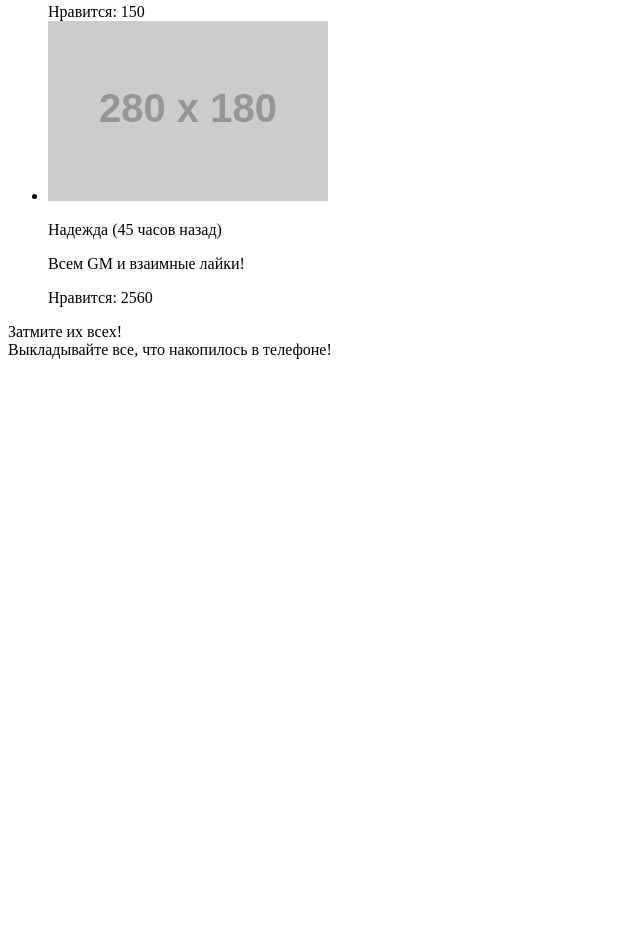
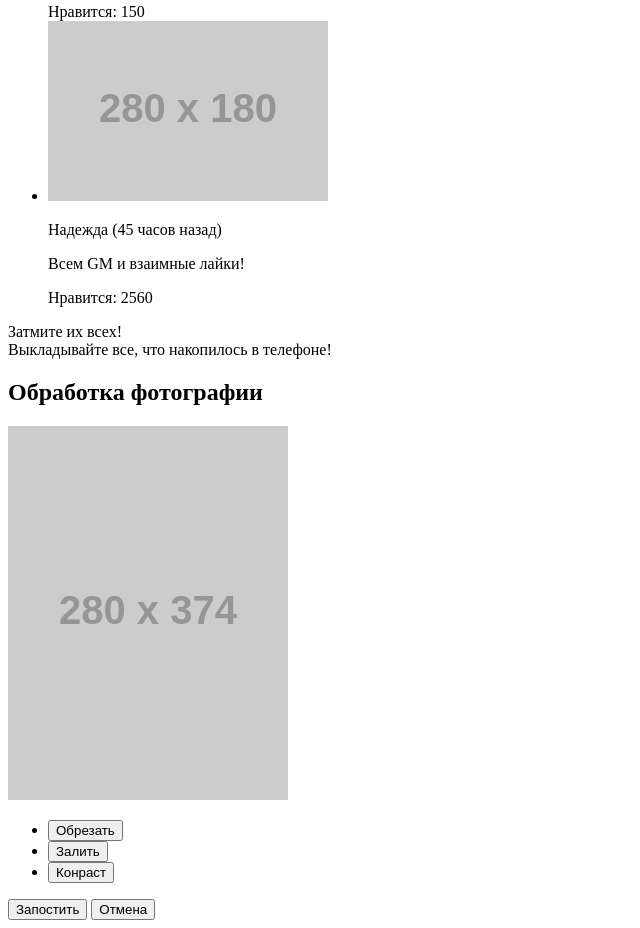
Before and after one commit to niaimko/108005-pink, a website: page source/photo.html in a window 1280 px wide. Shown: the part 1896-2824 px from the top of the page, without its empty margins (0-640 px from the left). Before the commit the page ends 2271 px from the top, so only its background shows below. Drawn offline with Linux system fonts and the light colour scheme; placeholder pictures from the web are drawn by us.

Commit message:
Разметка страницы фотографий: блок обработки изображений

```diff
--- a/source/photo.html
+++ b/source/photo.html
@@ -136,6 +136,41 @@
           Выкладывайте все, что накопилось в телефоне!
         </p>
       </section>
+      <!--блок обработки фотографий-->
+      <section class="photo-edit">
+        <h2 class="visually-hidden">Обработка фотографии</h2>
+        <form class="photo-edit__form" action="https://echo.htmlacademy.ru" method="get">
+          <a class="photo-edit__link">
+            <img class="photo-edit__link-image" src="http://placehold.it/280x374" width="280" height="374" alt="Изображение для обработки">
+          </a>
+          <!--кнопки для обработки фото-->
+          <ul class="photo-edit__edit-button edit-button">
+            <li class="edit-button__item">
+              <button class="edit-button__button edit-button__button--crop" type="button">Обрезать</button>
+            </li>
+            <li class="edit-button__item">
+              <button class="edit-button__button edit-button__button--fill" type="button">Залить</button>
+            </li>
+            <li class="edit-button__item">
+              <button class="edit-button__button edit-button__button--contrast" type="button">Конраст</button>
+            </li>
+          </ul>
+          <!--ползунок-->
+          <div class="photo-edit__edit-range edit-range">
+            <div class="edit-range__controls">
+              <!--полоска/шкала-->
+              <div class="edit-range__scale"></div>
+              <!--ползунок-->
+              <div class="edit_range__range-toggle"></div>
+            </div>
+          </div>
+          <!--кнопки формы-->
+          <div class="photo-edit__form-buttons form-buttons">
+            <button class="form-buttons__submit button" type="submit">Запостить</button>
+            <button class="form-buttons__cancel button" type="reset">Отмена</button>
+          </div>
+        </form>
+      </section>
     </main>
   </body>
 </html>
```
